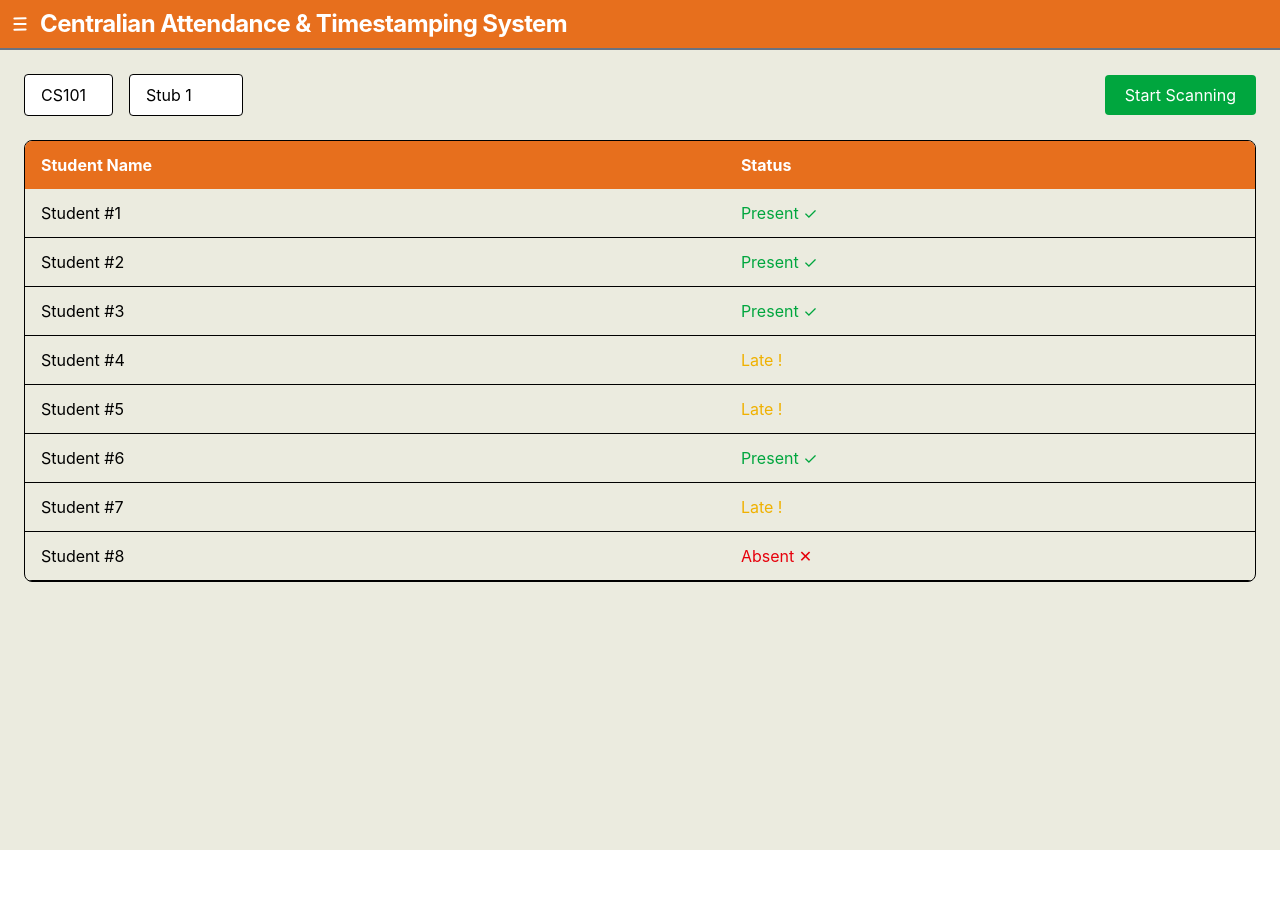
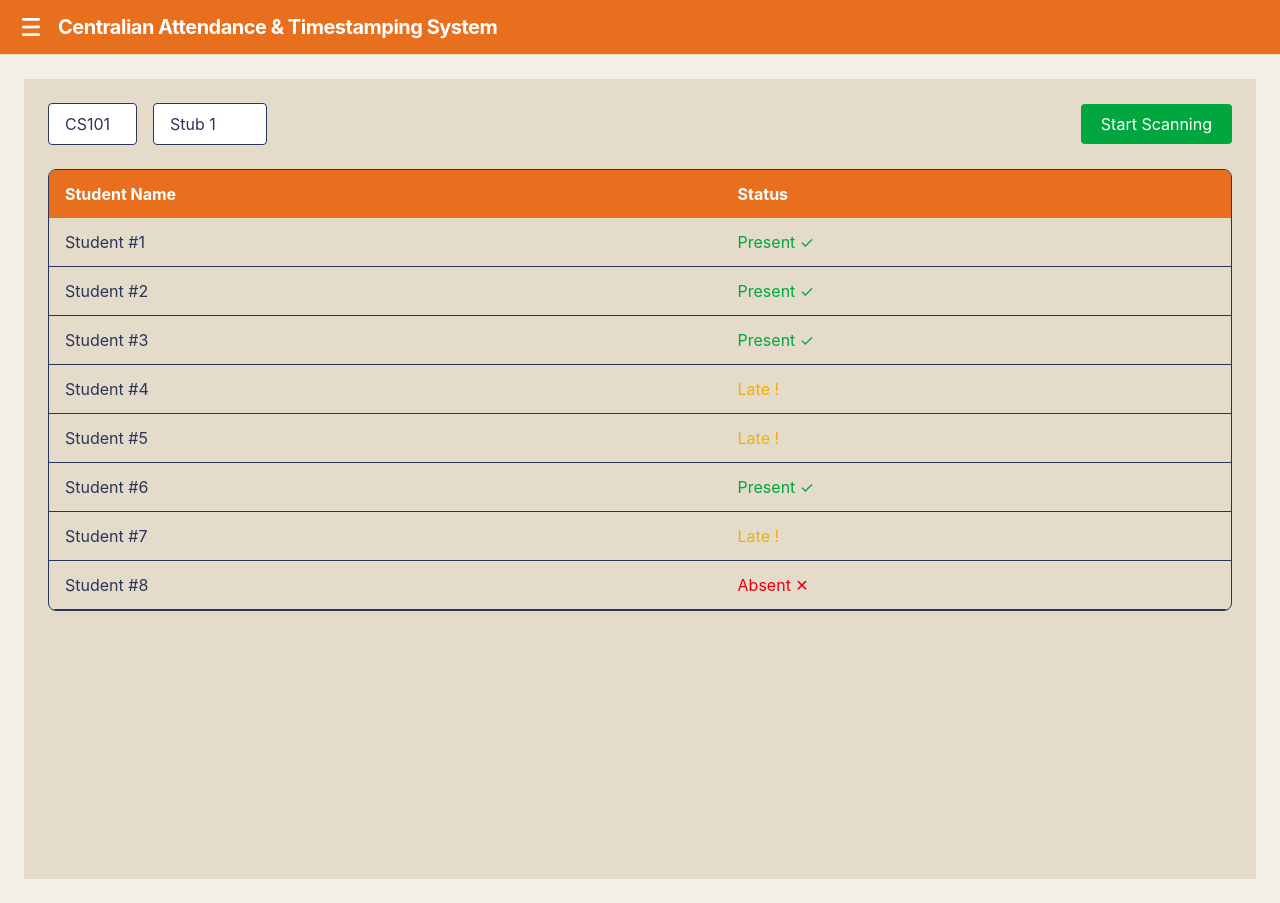
Before and after one commit to swcidd/Centralian_AttendanceAndTimestamping_System, a React (Vite) app: page / in a window 1280 px wide. Before the commit the page ends 850 px from the top, so only its background shows below. Built offline with nearby package versions, Linux system fonts and the light colour scheme.

Commit message:
add global css properties, redesign dashboard, sidebar, and topbar

```diff
--- a/src/components/Sidebar.tsx
+++ b/src/components/Sidebar.tsx
@@ -1,7 +1,6 @@
 import { NavLink } from "react-router-dom";
 import { CgProfile } from "react-icons/cg";
 import { CiMenuBurger } from "react-icons/ci";
-
 
 interface SidebarProps {
   isOpen: boolean;
@@ -10,8 +9,10 @@ interface SidebarProps {
 
 const Sidebar = ({ isOpen, toggleSidebar }: SidebarProps) => {
   const linkStyle = ({ isActive }: { isActive: boolean }) =>
-    `rounded-lg px-4 py-2 ${
-      isActive ? "bg-secondary text-white" : "text-[#393e41] hover:bg-[#393e41] hover:text-white"
+    `rounded-lg px-4 py-2 transition-colors ${
+      isActive
+        ? "bg-orange text-white"
+        : "text-white/80 hover:bg-white/10 hover:text-white"
     }`;
 
   return (
@@ -23,13 +24,16 @@ const Sidebar = ({ isOpen, toggleSidebar }: SidebarProps) => {
         ></div>
       )}
       <aside
-        className={`fixed top-0 left-0 z-50 flex h-screen w-64 flex-col bg-primary p-4 transition-all duration-300 ${
+        className={`bg-navy fixed top-0 left-0 z-50 flex h-screen w-64 flex-col p-4 transition-all duration-300 ${
           isOpen ? "translate-x-0" : "-translate-x-full"
         }`}
       >
         <div className="mb-6 flex items-center justify-between">
-          <CgProfile className="text-4xl text-[#393e41]"/>
-          <CiMenuBurger className="text-2xl text-[#393e41] stroke-1" onClick={toggleSidebar}/>
+          <CgProfile className="text-4xl text-white" />
+          <CiMenuBurger
+            className="stroke-1 text-2xl text-white"
+            onClick={toggleSidebar}
+          />
         </div>
         <nav className="flex flex-col">
           <NavLink to="/" className={linkStyle}>
--- a/src/components/Topbar.tsx
+++ b/src/components/Topbar.tsx
@@ -6,12 +6,12 @@ interface TopbarProps {
 
 const Topbar = ({ toggleSidebar }: TopbarProps) => {
   return (
-    <div className="bg-secondary flex items-center gap-2 border-b-2 border-gray-500 p-2">
+    <div className="bg-orange border-tan flex items-center gap-3 border-b px-4 py-3">
       <CiMenuBurger
-        className="stroke-2 p-1 text-2xl text-white"
+        className="cursor-pointer stroke-2 p-1 text-3xl text-white"
         onClick={toggleSidebar}
       />
-      <h1 className="text-2xl font-bold tracking-tight text-white">
+      <h1 className="text-xl font-bold tracking-tight text-white">
         Centralian Attendance & Timestamping System
       </h1>
     </div>
--- a/src/components/courses/StudentTrackDetails.tsx
+++ b/src/components/courses/StudentTrackDetails.tsx
@@ -13,11 +13,11 @@ const StudentTrackDetails = ({ name, onClose }: StudentTrackDetailsProps) => {
         className="w-full max-w-xl shadow-sm"
         onClick={(e) => e.stopPropagation()}
       >
-        <div className="bg-secondary overflow-hidden rounded-t-2xl p-4 text-center">
+        <div className="bg-orange overflow-hidden rounded-t-2xl p-4 text-center">
           <h2 className="text-2xl font-semibold">{name}</h2>
         </div>
 
-        <div className="bg-primary rounded-b-2xl p-8">
+        <div className="bg-tan rounded-b-2xl p-8">
           <div className="rounded-xl border bg-white p-5">
             <h3 className="mb-5 text-center text-xl">Course Name</h3>
 
--- a/src/components/tracking/TrackingTable.tsx
+++ b/src/components/tracking/TrackingTable.tsx
@@ -1,6 +1,5 @@
 import { StudentStatus } from "../../types/types";
 import TrackingRow from "./TrackingRow";
-
 
 interface TrackingTableProps {
   students: StudentStatus[];
@@ -10,7 +9,7 @@ const TrackingTable = ({ students }: TrackingTableProps) => {
   return (
     <div className="overflow-hidden rounded-lg border">
       <table className="w-full">
-        <thead className="bg-secondary">
+        <thead className="bg-orange">
           <tr>
             <th className="px-4 py-3 text-left text-white">Student Name</th>
 
--- a/src/index.css
+++ b/src/index.css
@@ -1,15 +1,21 @@
 @import "tailwindcss";
 
-:root {
-    --primary-color: #ebebdf;
-    --secondary-color: #e76f1d;
-
-    --accent-color:
-
-
+@theme {
+  --color-orange: #e76f1d;
+  --color-navy: #2b355a;
+  --color-cream: #f4efe6;
+  --color-white: #ffffff;
+  --color-tan: #e5dbca;
 }
 
-@theme {
-    --color-primary: var(--primary-color);
-    --color-secondary: var(--secondary-color)
+:root {
+  color: #2b355a;
+  background-color: #f4efe6;
 }
+
+body {
+  margin: 0;
+  min-width: 320px;
+  min-height: 100vh;
+  background-color: #f4efe6;
+}
--- a/src/layouts/DashboardLayout.tsx
+++ b/src/layouts/DashboardLayout.tsx
@@ -9,11 +9,11 @@ const DashboardLayout = () => {
   const toggleSidebar = () => setIsSidebarOpen(!isSidebarOpen);
 
   return (
-    <div className="flex min-h-screen">
+    <div className="flex min-h-screen bg-cream">
       <Sidebar isOpen={isSidebarOpen} toggleSidebar={toggleSidebar} />
       <div className="flex flex-1 flex-col">
         <Topbar toggleSidebar={toggleSidebar} />
-        <main className="flex-5">
+        <main className="flex-1 bg-cream p-6">
           <Outlet />
         </main>
       </div>
--- a/src/pages/ActivityPage.tsx
+++ b/src/pages/ActivityPage.tsx
@@ -70,7 +70,7 @@ const ActivityPage = () => {
   );
 
   return (
-    <div className="bg-primary flex min-h-screen space-y-6 divide-x-2 divide-gray-500">
+    <div className="bg-tan flex min-h-screen space-y-6 divide-x-2 divide-gray-500">
       <div className="flex-1 p-4">
         <ActivityFilters />
       </div>
--- a/src/pages/TrackingPage.tsx
+++ b/src/pages/TrackingPage.tsx
@@ -15,7 +15,7 @@ const students = [
 
 const TrackingPage = () => {
   return (
-    <div className="min-h-screen space-y-6 p-6 bg-primary">
+    <div className="bg-tan min-h-screen space-y-6 p-6">
       <div className="flex items-center justify-between gap-4">
         <TrackingFilters />
         <TrackingButton />
```
